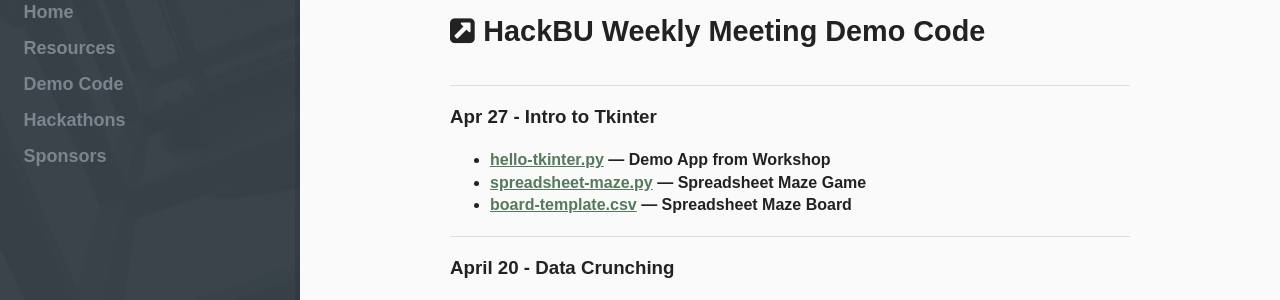
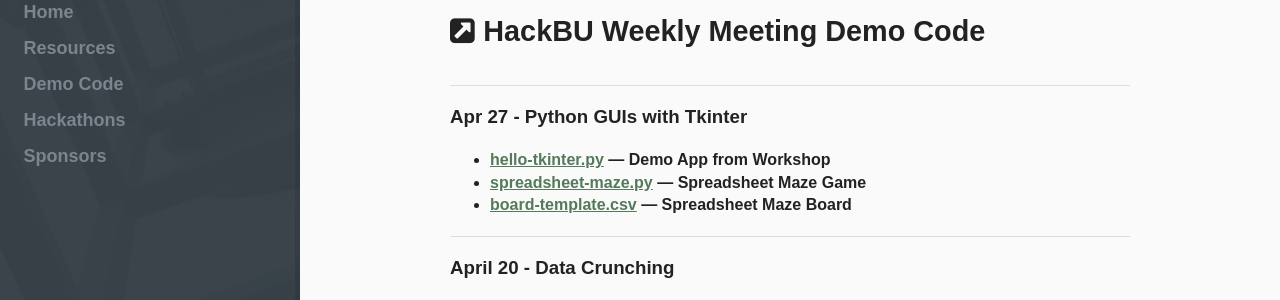
Before and after one commit to hackbinghamton/hackbinghamton.github.io, a Jekyll site: the page built from demo/index.html, in a window 1280 px wide and 900 px high. Shown: the part 145-445 px from the top of the window. Built offline with Jekyll 4.4.1, drawn with Linux system fonts in a browser that asks for light colours; nearby versions of some CDN libraries.

Commit message:
python guis

```diff
--- a/demo/index.html
+++ b/demo/index.html
@@ -9,7 +9,7 @@
 </div>
 
 <div class="article">
-    <h3>Apr 27 - Intro to Tkinter</h3>
+    <h3>Apr 27 - Python GUIs with Tkinter</h3>
 
     <ul>
         <li>
```
